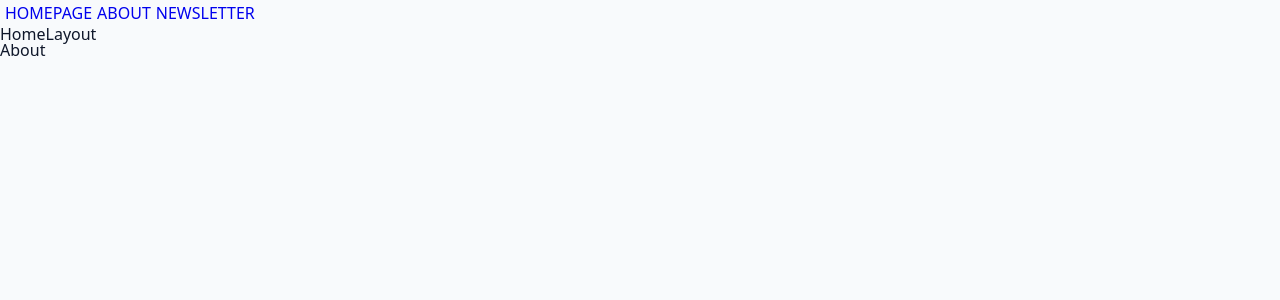
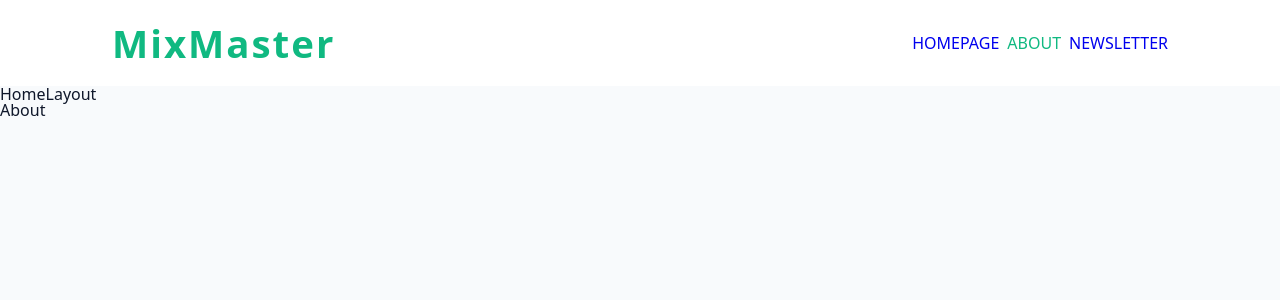
Before and after one commit to CR7sewey/MixMaster-react, a React (Vite) app in the folder vite-project/: page /about in a window 1280 px wide. Shown: the top 300 px of the page. Built offline with nearby package versions, Linux system fonts and the light colour scheme.

Commit message:
Nav component - struture and style

```diff
--- a/vite-project/package.json
+++ b/vite-project/package.json
@@ -12,7 +12,8 @@
   "dependencies": {
     "react": "^18.2.0",
     "react-dom": "^18.2.0",
-    "react-router-dom": "^6.23.1"
+    "react-router-dom": "^6.23.1",
+    "styled-components": "^6.1.11"
   },
   "devDependencies": {
     "@types/react": "^18.2.66",
--- a/vite-project/src/Components/Nav.jsx
+++ b/vite-project/src/Components/Nav.jsx
@@ -1,13 +1,21 @@
 import React from "react";
-import { Link } from "react-router-dom";
+import { NavLink, Link } from "react-router-dom";
+import Wrapper from "../assets/wrappers/Navbar";
 
 const Nav = () => {
   return (
-    <div style={{ display: "flex", padding: "5px", gap: "5px" }}>
-      <Link to="/">HOMEPAGE</Link>
-      <Link to="/about">ABOUT</Link>
-      <Link to="/newsletter">NEWSLETTER</Link>
-    </div>
+    <Wrapper>
+      <nav>
+        <div className="nav-center">
+          <span className="logo">MixMaster</span>
+          <div className="nav-links">
+            <NavLink to="/">HOMEPAGE</NavLink>
+            <NavLink to="/about">ABOUT</NavLink>
+            <NavLink to="/newsletter">NEWSLETTER</NavLink>
+          </div>
+        </div>
+      </nav>
+    </Wrapper>
   );
 };
 
--- /dev/null
+++ b/vite-project/src/assets/wrappers/Navbar.js
@@ -0,0 +1,50 @@
+import styled from "styled-components";
+
+const Wrapper = styled.nav`
+  background-color: white;
+  .nav-center {
+    width: var(--view-width);
+    max-width: var(--max-width);
+    margin: 0 auto;
+    display: flex;
+    flex-direction: column;
+    padding: 1.5rem 2rem;
+  }
+  .logo {
+    font-size: clamp(1.5rem, 3vw, 3rem);
+    color: var(--primary-500);
+    font-weight: 700;
+    letter-spacing: 2px;
+  }
+  .nav-links {
+    display: flex;
+    flex-direction: column;
+    gap: 0.5rem;
+    margin-top: 1rem;
+  }
+  .nav-link {
+    color: var(--grey-900);
+    padding: 0.5rem 0.5rem 0.5rem 0;
+    transition: var(--transition);
+    letter-spacing: 2px;
+  }
+  .nav-link:hover {
+    color: var(--primary-500);
+  }
+  .active {
+    color: var(--primary-500);
+  }
+  @media (min-width: 768px) {
+    .nav-center {
+      flex-direction: row;
+      justify-content: space-between;
+      align-items: center;
+    }
+    .nav-links {
+      flex-direction: row;
+      margin-top: 0;
+    }
+  }
+`;
+
+export default Wrapper;
```
Also changed, not shown: 1 other file (tests, documents, lock files or other folders).
